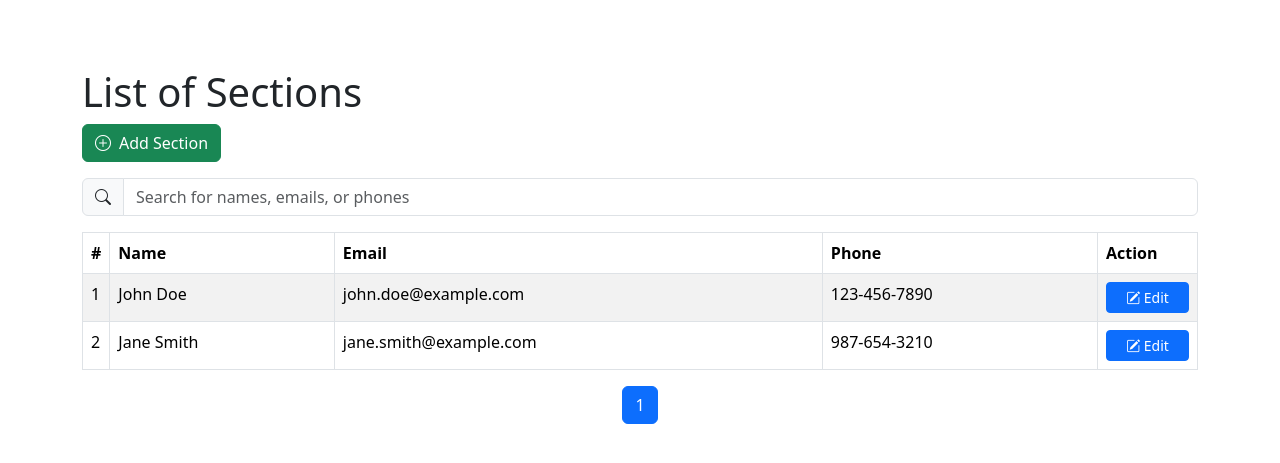
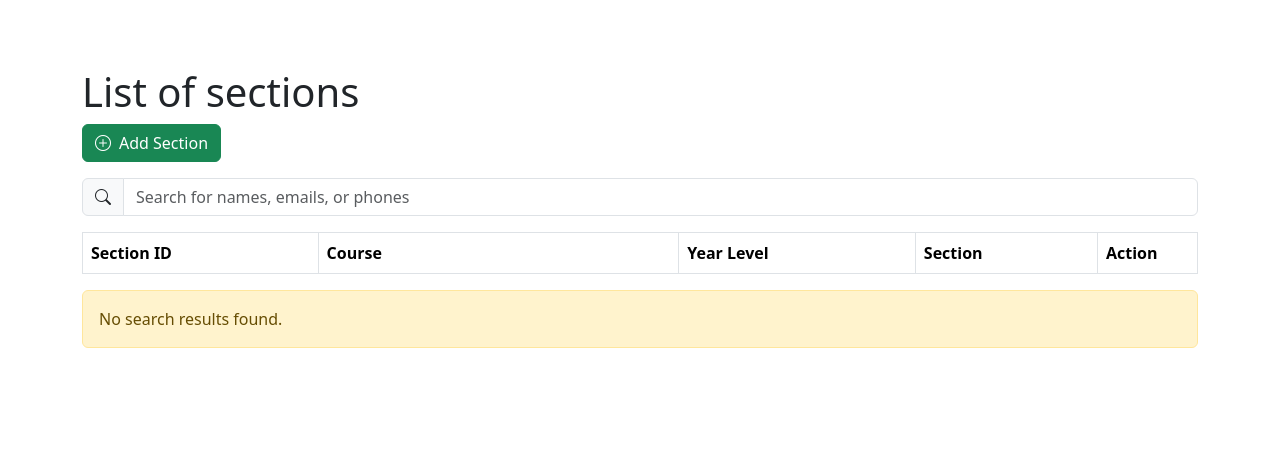
Before and after one commit to anderson895/FacSched, a PHP site: page /admin/section.php in a window 1280 px wide. Shown: the part 56-519 px from the top of the page. Run offline with PHP 8.4, Linux system fonts and the light colour scheme; tables that the repository leaves empty or names only in its code hold one stand-in row (values such as "Sample post"); lists and menus that the app fills with data are empty; some libraries are stand-ins or nearby versions.

Commit message:
section crud

```diff
--- a/admin/backend/class.php
+++ b/admin/backend/class.php
@@ -0,0 +1,91 @@
+<?php
+include ('db.php');
+date_default_timezone_set('Asia/Manila');
+
+class global_class extends db_connect
+{
+    public function __construct()
+    {
+        $this->connect();
+    }
+
+
+        public function addSection($course, $year_level, $section)
+    {
+        // Prepare the SQL query
+        $query = $this->conn->prepare("INSERT INTO `tblsection` (`course`, `year_level`, `section`) VALUES (?, ?, ?)");
+
+        // Check if the query was prepared successfully
+        if ($query === false) {
+            return false; // Query preparation failed
+        }
+
+        // Bind the parameters (s for string)
+        $query->bind_param("sss", $course, $year_level, $section);
+
+        // Execute the query
+        if ($query->execute()) {
+            echo "200"; // Success
+        } else {
+            return false; // Query failed to execute
+        }
+
+        // Close the prepared statement (optional but recommended)
+        $query->close();
+    }
+
+
+
+    public function UpdateSection($course, $year_level, $section, $sectionId)
+    {
+        $query = $this->conn->prepare("UPDATE `tblsection` SET `course` = ?, `year_level` = ?, `section` = ? WHERE `sectionId` = ?");
+
+        if ($query === false) {
+            return false;
+        }
+
+        $query->bind_param("sssi", $course, $year_level, $section, $sectionId);
+
+        // Execute the query
+        if ($query->execute()) {
+            echo "200"; // Success
+        } else {
+            return false;
+        }
+        $query->close();
+    }
+
+
+    public function deleteSection($sectionId)
+    {
+        $query = $this->conn->prepare("UPDATE `tblsection` SET `section_status` = '0' WHERE `sectionId` = ?");
+
+        if ($query === false) {
+            return false;
+        }
+
+        $query->bind_param("i", $sectionId);
+
+        // Execute the query
+        if ($query->execute()) {
+            echo "200"; // Success
+        } else {
+            return false;
+        }
+        $query->close();
+    }
+
+
+    public function fetch_all_Section()
+    {
+        $query = $this->conn->prepare("SELECT *
+        FROM `tblsection`
+        where section_status='1'
+        ");
+
+        if ($query->execute()) {
+            $result = $query->get_result();
+            return $result;
+        }
+    }
+}
--- /dev/null
+++ b/admin/backend/end-points/fetchAllSection.php
@@ -0,0 +1,35 @@
+<?php
+
+                $fetch_all_Section = $db->fetch_all_Section();
+
+                if (!empty($fetch_all_Section)) {  // Check if the array is not empty
+                    foreach ($fetch_all_Section as $section):
+
+                ?>
+                <tr>
+                    <td class="p-2"><?= $section['sectionId']; ?></td>
+                    <td class="p-2"><?= $section['course']; ?></td>
+                    <td class="p-2"><?= $section['year_level']; ?></td>
+                    <td class="p-2"><?= $section['section']; ?></td>
+                    <td class="p-2">
+                        <div class="d-flex gap-2">
+                            <button class="btn btn-primary btn-sm updateProductToggler" data-bs-toggle="modal" data-bs-target="#updateSectionModal"
+                                data-course="<?=$section['course']?>"
+                                data-year_level="<?=$section['year_level']?>"
+                                data-section="<?=$section['section']?>"
+                                data-sectionid="<?=$section['sectionId']?>"
+                                >Update</button>
+
+                                <button class="btn btn-danger btn-sm removeProduct" data-sectionid="<?=$section['sectionId']?>">Remove</button>
+
+                        </div>
+                    </td>
+                </tr>
+
+                <?php
+                    endforeach;
+                } else { ?>
+                    <tr>
+                        <td colspan="8" class="p-2 text-center">No Record found.</td>
+                    </tr>
+                <?php } ?>
--- a/admin/components/footer.php
+++ b/admin/components/footer.php
@@ -5,6 +5,7 @@
 <!-- Bootstrap JS and dependencies -->
 <script src="https://cdn.jsdelivr.net/npm/@popperjs/core@2.9.3/dist/umd/popper.min.js"></script>
 <script src="https://cdn.jsdelivr.net/npm/bootstrap@5.3.0-alpha1/dist/js/bootstrap.min.js"></script>
+<script src="js/app.js"></script>
 
 <!-- Custom JavaScript to Toggle Sidebar -->
 <script>
--- a/admin/components/header.php
+++ b/admin/components/header.php
@@ -1,3 +1,9 @@
+<?php
+session_start();
+include('backend/class.php');
+
+$db = new global_class();
+?>
 <!DOCTYPE html>
 <html lang="en">
 <head>
@@ -6,6 +12,14 @@
   <title>Responsive Sidebar</title>
   <!-- Bootstrap CSS -->
   <link href="https://cdn.jsdelivr.net/npm/bootstrap@5.3.3/dist/css/bootstrap.min.css" rel="stylesheet" integrity="sha384-QWTKZyjpPEjISv5WaRU9OFeRpok6YctnYmDr5pNlyT2bRjXh0JMhjY6hW+ALEwIH" crossorigin="anonymous">
+
+    <!-- SweetAlert2 CSS -->
+  <link rel="stylesheet" href="https://cdn.jsdelivr.net/npm/sweetalert2@11/dist/sweetalert2.min.css">
+  <!-- SweetAlert2 JS -->
+  <script src="https://cdn.jsdelivr.net/npm/sweetalert2@11/dist/sweetalert2.min.js"></script>
+
+  <link rel="stylesheet" href="https://cdnjs.cloudflare.com/ajax/libs/AlertifyJS/1.13.1/css/alertify.css" integrity="sha512-MpdEaY2YQ3EokN6lCD6bnWMl5Gwk7RjBbpKLovlrH6X+DRokrPRAF3zQJl1hZUiLXfo2e9MrOt+udOnHCAmi5w==" crossorigin="anonymous" referrerpolicy="no-referrer" />
+  <script src="https://cdnjs.cloudflare.com/ajax/libs/AlertifyJS/1.13.1/alertify.min.js" integrity="sha512-JnjG+Wt53GspUQXQhc+c4j8SBERsgJAoHeehagKHlxQN+MtCCmFDghX9/AcbkkNRZptyZU4zC8utK59M5L45Iw==" crossorigin="anonymous" referrerpolicy="no-referrer"></script>
 
   <link rel="stylesheet" href="css/header.css">
 </head>
--- /dev/null
+++ b/admin/js/app.js
@@ -0,0 +1,166 @@
+$('.updateProductToggler').click(function (e) {
+    e.preventDefault();
+
+    // Retrieve the data attributes from the button
+    var sectionId = $(this).data('sectionid'); // data-sectionId -> 'sectionid' in camelCase
+    var course = $(this).data('course');
+    var year_level = $(this).data('year_level');
+    var section = $(this).data('section');
+
+    // Log the sectionId to ensure it's correct
+    console.log(sectionId);
+
+    // Set the values of the modal form fields
+    $('#sectionId').val(sectionId);
+    $('#course').val(course);
+    $('#year_level').val(year_level);
+    $('#section').val(section);
+});
+
+
+
+$("#addSectionForm").submit(function (e) {
+    e.preventDefault();
+
+
+    $('#spinner').show();
+    $('#btnAddSection').prop('disabled', true);
+
+    var formData = $(this).serializeArray();
+    formData.push({ name: 'requestType', value: 'addSection' });
+    var serializedData = $.param(formData);
+
+    // Perform the AJAX request
+    $.ajax({
+      type: "POST",
+      url: "backend/end-points/controller.php",
+      data: serializedData,
+      success: function (response) {
+
+        console.log(response)
+
+        if (response === "200") {
+          alertify.success('Added Successful');
+
+          setTimeout(function () {
+            location.reload();
+          }, 1000);
+
+        } else {
+          $('#spinner').hide();
+          $('#btnAddSection').prop('disabled', false);
+          console.log(response);
+          alertify.error(response.message);
+        }
+      },
+      error: function () {
+        $('#spinner').hide();
+        $('#btnLogin').prop('disabled', false);
+        alertify.error('An error occurred. Please try again.');
+      }
+    });
+  });
+
+
+
+
+
+
+
+
+
+
+
+
+  // When the "Remove" button is clicked
+  $('.removeProduct').on('click', function () {
+    // Get the sectionId from the data attribute
+    var sectionId = $(this).data('sectionid');
+
+    // SweetAlert2 confirmation
+    Swal.fire({
+        title: 'Are you sure?',
+        text: 'Do you want to delete this section?',
+        icon: 'warning',
+        showCancelButton: true,
+        confirmButtonText: 'Yes, delete it!',
+        cancelButtonText: 'No, cancel!',
+        reverseButtons: true
+    }).then((result) => {
+        if (result.isConfirmed) {
+            // AJAX call to delete the section
+            $.ajax({
+                url: "backend/end-points/controller.php",
+                type: 'POST',
+                data: {sectionId: sectionId,requestType:'deleteSection'}, // Send the sectionId to the server
+                success: function(response) {
+                    // Handle the response from the server (e.g., refresh the page or show a success message)
+                    if (response == '200') {
+                        Swal.fire(
+                            'Deleted!',
+                            'The section has been deleted.',
+                            'success'
+                        ).then(() => {
+                            location.reload(); // Reload the page to reflect changes
+                        });
+                    } else {
+                        Swal.fire(
+                            'Error!',
+                            'There was an issue deleting the section.',
+                            'error'
+                        );
+                    }
+                }
+            });
+        }
+    });
+});
+
+
+
+
+
+
+
+
+$("#updateSectionForm").submit(function (e) {
+    e.preventDefault();
+
+
+    $('#spinner').show();
+    $('#btnUpdateSection').prop('disabled', true);
+
+    var formData = $(this).serializeArray();
+    formData.push({ name: 'requestType', value: 'UpdateSection' });
+    var serializedData = $.param(formData);
+
+    // Perform the AJAX request
+    $.ajax({
+      type: "POST",
+      url: "backend/end-points/controller.php",
+      data: serializedData,
+      success: function (response) {
+
+        console.log(response)
+
+        if (response === "200") {
+          alertify.success('Update Successful');
+
+          setTimeout(function () {
+            location.reload();
+          }, 1000);
+
+        } else {
+          $('#spinner').hide();
+          $('#btnUpdateSection').prop('disabled', false);
+          console.log(response);
+          alertify.error(response.message);
+        }
+      },
+      error: function () {
+        $('#spinner').hide();
+        $('#btnLogin').prop('disabled', false);
+        alertify.error('An error occurred. Please try again.');
+      }
+    });
+  });
--- a/admin/section.php
+++ b/admin/section.php
@@ -1,9 +1,12 @@
 <?php
 include "components/header.php";
+
 ?>
 
+
+
 <div class="container mt-5">
-    <h1>List of Sections</h1>
+    <h1>List of sections</h1>
 
     <!-- Add Section Button with Icon -->
     <button class="btn btn-success mb-3" data-bs-toggle="modal" data-bs-target="#addSectionModal">
@@ -20,29 +23,15 @@
         <table class="table table-striped table-bordered" id="dataTable">
             <thead>
                 <tr>
-                    <th style="width: 20px;">#</th>
-                    <th>Name</th>
-                    <th style="min-width: 150px;">Email</th>
-                    <th>Phone</th>
+                    <th>Section ID</th>
+                    <th style="min-width: 150px;">Course</th>
+                    <th>Year Level</th>
+                    <th>Section</th>
                     <th style="width: 100px;">Action</th>
                 </tr>
             </thead>
             <tbody>
-                <tr>
-                    <td>1</td>
-                    <td>John Doe</td>
-                    <td>john.doe@example.com</td>
-                    <td>123-456-7890</td>
-                    <td><button class="btn btn-primary btn-sm w-100"><i class="bi bi-pencil-square"></i> Edit</button></td>
-                </tr>
-                <tr>
-                    <td>2</td>
-                    <td>Jane Smith</td>
-                    <td>jane.smith@example.com</td>
-                    <td>987-654-3210</td>
-                    <td><button class="btn btn-primary btn-sm w-100"><i class="bi bi-pencil-square"></i> Edit</button></td>
-                </tr>
-
+           <?php include "backend/end-points/fetchAllSection.php";?>
             </tbody>
               <!-- Add more rows as needed -->
 
@@ -58,29 +47,60 @@
     </nav>
 </div>
 
+
+
+
+
+
+
+
+
+
+
+
+
+
+
+
+
+
+
+
+
+
+
 <!-- Add Section Modal -->
 <div class="modal fade" id="addSectionModal" tabindex="-1" aria-labelledby="addSectionModalLabel" aria-hidden="true">
   <div class="modal-dialog">
     <div class="modal-content">
       <div class="modal-header">
+
+      <div id="spinner" style="display:none;">
+                <div class="d-flex justify-content-center align-items-center position-fixed top-0 start-0 w-100 h-100 bg-white bg-opacity-75">
+                    <div class="spinner-border text-primary" role="status">
+                        <span class="visually-hidden">Loading...</span>
+                    </div>
+                </div>
+            </div>
+
         <h5 class="modal-title" id="addSectionModalLabel">Add New Section</h5>
         <button type="button" class="btn-close" data-bs-dismiss="modal" aria-label="Close"></button>
       </div>
       <div class="modal-body">
         <form id="addSectionForm">
-          <div class="mb-3">
-            <label for="sectionName" class="form-label">Name</label>
-            <input type="text" class="form-control" id="sectionName" required>
+          <div class="mb-3 form-floating">
+            <input type="text" class="form-control" name="course" placeholder="" required>
+            <label for="course" class="form-label">Course</label>
           </div>
-          <div class="mb-3">
-            <label for="sectionEmail" class="form-label">Email</label>
-            <input type="email" class="form-control" id="sectionEmail" required>
+          <div class="mb-3 form-floating">
+            <input type="text" class="form-control" name="year_level" placeholder="" required>
+            <label for="year_level" class="form-label">Year Level</label>
           </div>
-          <div class="mb-3">
-            <label for="sectionPhone" class="form-label">Phone</label>
-            <input type="text" class="form-control" id="sectionPhone" required>
+          <div class="mb-3 form-floating">
+            <input type="text" class="form-control" name="section" placeholder="" required>
+            <label for="section" class="form-label">Section</label>
           </div>
-          <button type="submit" class="btn btn-success">
+          <button type="submit" id="btnAddSection" class="btn btn-success">
             <i class="bi bi-plus-circle me-2"></i>Add Section
           </button>
         </form>
@@ -88,6 +108,66 @@
     </div>
   </div>
 </div>
+
+
+
+
+
+
+
+
+
+
+
+<!-- update Section Modal -->
+<div class="modal fade" id="updateSectionModal" tabindex="-1" aria-labelledby="addSectionModalLabel" aria-hidden="true">
+  <div class="modal-dialog">
+    <div class="modal-content">
+      <div class="modal-header">
+
+      <div id="spinner" style="display:none;">
+                <div class="d-flex justify-content-center align-items-center position-fixed top-0 start-0 w-100 h-100 bg-white bg-opacity-75">
+                    <div class="spinner-border text-primary" role="status">
+                        <span class="visually-hidden">Loading...</span>
+                    </div>
+                </div>
+            </div>
+
+        <h5 class="modal-title" id="addSectionModalLabel">Update Section</h5>
+        <button type="button" class="btn-close" data-bs-dismiss="modal" aria-label="Close"></button>
+      </div>
+      <div class="modal-body">
+        <form id="updateSectionForm">
+
+        <input hidden type="text" id="sectionId" name="sectionId">
+          <div class="mb-3 form-floating">
+            <input type="text" class="form-control" id="course" name="course" placeholder="" required>
+            <label for="course" class="form-label">Course</label>
+          </div>
+          <div class="mb-3 form-floating">
+            <input type="text" class="form-control" id="year_level" name="year_level" placeholder="" required>
+            <label for="year_level" class="form-label">Year Level</label>
+          </div>
+          <div class="mb-3 form-floating">
+            <input type="text" class="form-control" id="section" name="section" placeholder="" required>
+            <label for="section" class="form-label">Section</label>
+          </div>
+          <button type="submit" id="btnUpdateSection" class="btn btn-success">
+            <i class="bi bi-plus-circle me-2"></i>Update Section
+          </button>
+        </form>
+      </div>
+    </div>
+  </div>
+</div>
+
+
+
+
+
+
+
+
 
 <!-- jQuery Script for Search, Pagination, and Add Section -->
 <script src="https://code.jquery.com/jquery-3.6.4.min.js"></script>
```
Also changed, not shown: DataFlow.txt (+5 -5 lines), admin/backend/db.php (+33 -0 lines), admin/backend/end-points/controller.php (added, +70 -0 lines).
